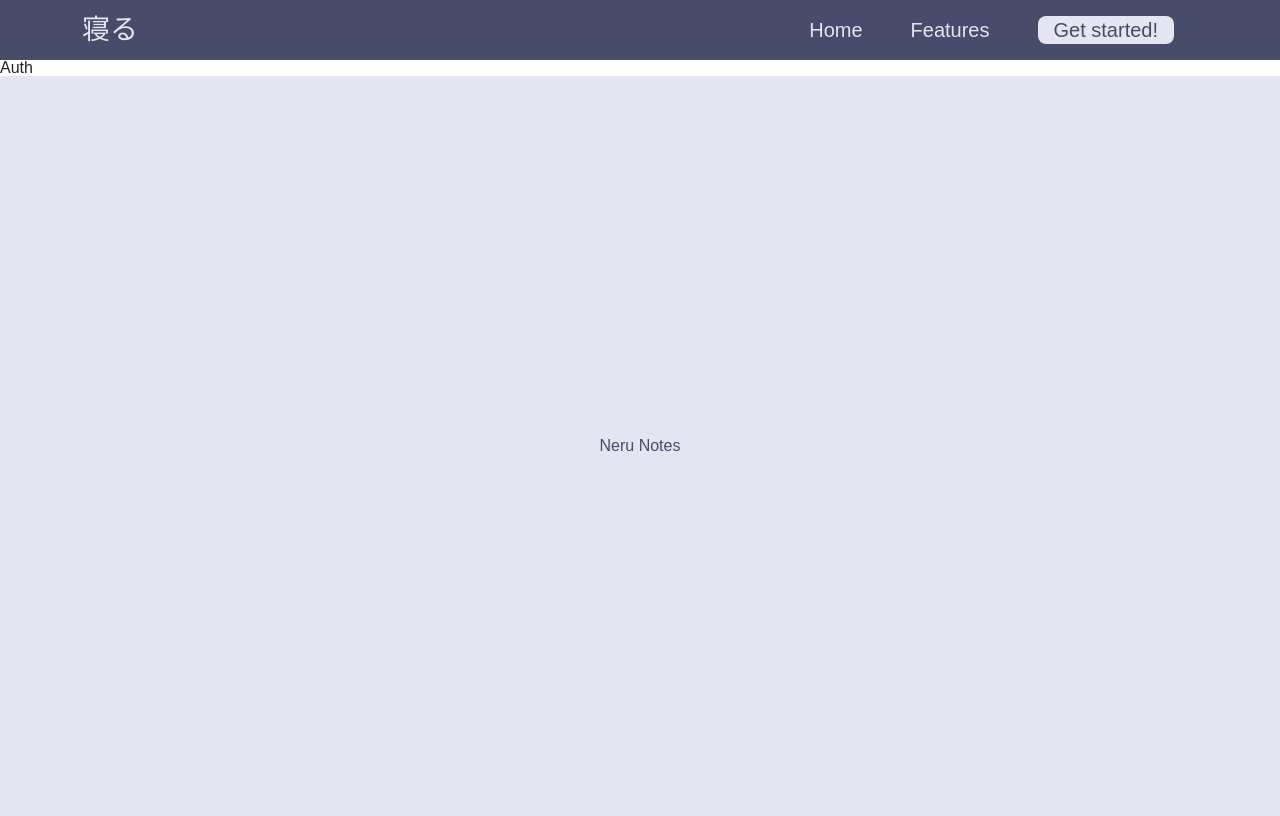
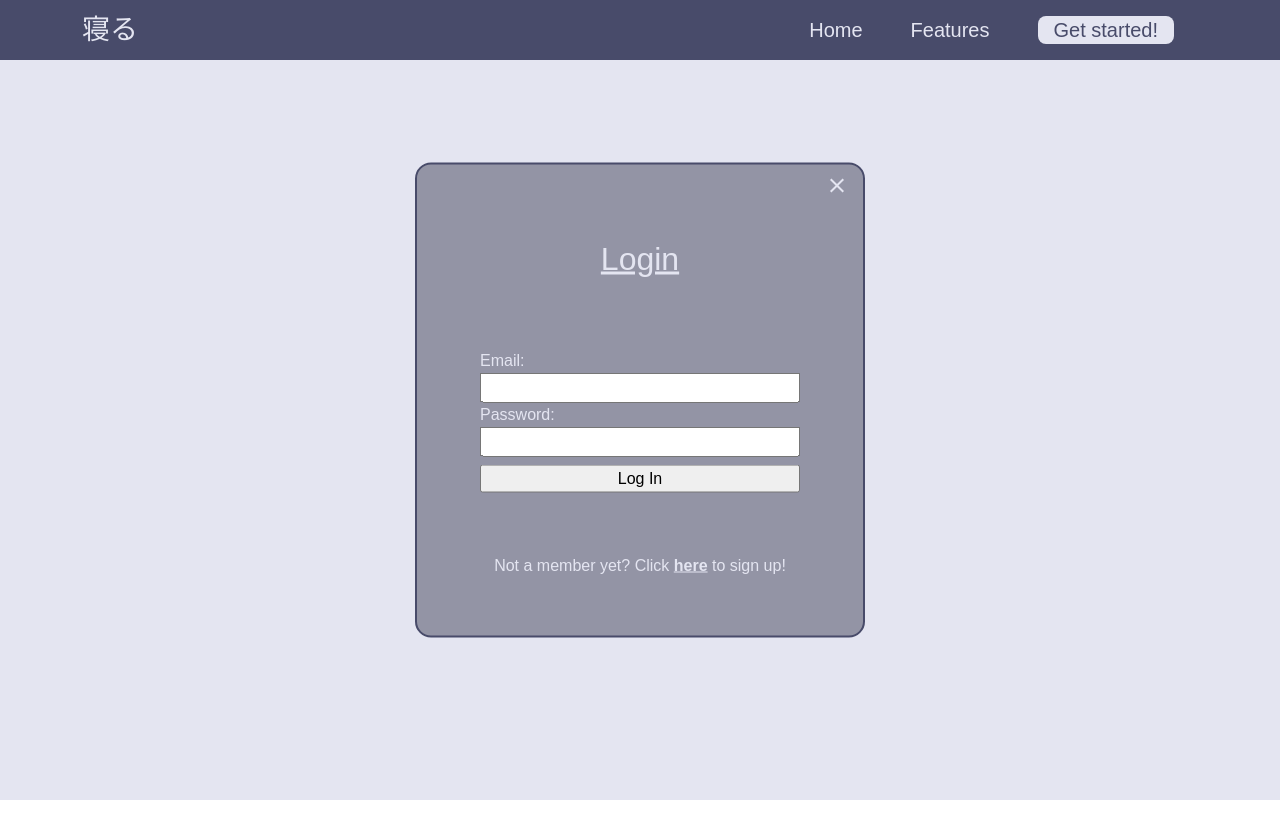
Before and after one commit to keffri/neru-notes, a React (Create React App) app in the folder client/: page / in a window 1280 px wide. Both pictures are taken after a click on the button "Get started!". Built offline with nearby package versions, Linux system fonts and the light colour scheme.

Commit message:
basic auth layout

```diff
--- a/client/src/components/auth/Auth.tsx
+++ b/client/src/components/auth/Auth.tsx
@@ -1,7 +1,72 @@
-import React, { FC } from 'react';
+import React, { FC, useState } from 'react';
+import CloseIcon from '@mui/icons-material/Close';
 
-const Auth: FC = () => {
-  return <h1>Auth</h1>;
+interface AuthProps {
+  closeAuthModal: () => void;
+}
+
+const Auth: FC<AuthProps> = (props: AuthProps) => {
+  const [loggingIn, setLoggingIn] = useState(true);
+
+  const switchAuth = (status: boolean) => {
+    setLoggingIn(status);
+  };
+
+  return (
+    <section className="auth">
+      {loggingIn ? (
+        <h1 className="auth__title">Login</h1>
+      ) : (
+        <h1 className="auth__title">Sign-Up</h1>
+      )}
+      <button
+        data-testid="button-close"
+        className="auth__close"
+        onClick={() => props.closeAuthModal()}
+      >
+        <CloseIcon />
+      </button>
+      <form className="auth__form">
+        <label htmlFor="email">Email:</label>
+        <input type="email" />
+        <label htmlFor="password">Password:</label>
+        <input type="password" />
+        {!loggingIn && (
+          <div className="auth__div">
+            <label htmlFor="confirm_password">Confirm Password:</label>
+            <input type="password" autoComplete="off" />
+          </div>
+        )}
+        <input
+          type="submit"
+          className="auth__submit"
+          value={loggingIn ? 'Log In' : 'Sign Up'}
+        />
+      </form>
+
+      {loggingIn ? (
+        <p className="auth__message">
+          Not a member yet? Click{' '}
+          <span
+            data-testid="form_switch"
+            className="auth--text"
+            onClick={() => switchAuth(false)}
+          >
+            here
+          </span>{' '}
+          to sign up!
+        </p>
+      ) : (
+        <p className="auth_message">
+          Already a member? Click{' '}
+          <span className="auth--text" onClick={() => switchAuth(true)}>
+            here
+          </span>{' '}
+          to log in!
+        </p>
+      )}
+    </section>
+  );
 };
 
 export default Auth;
```
